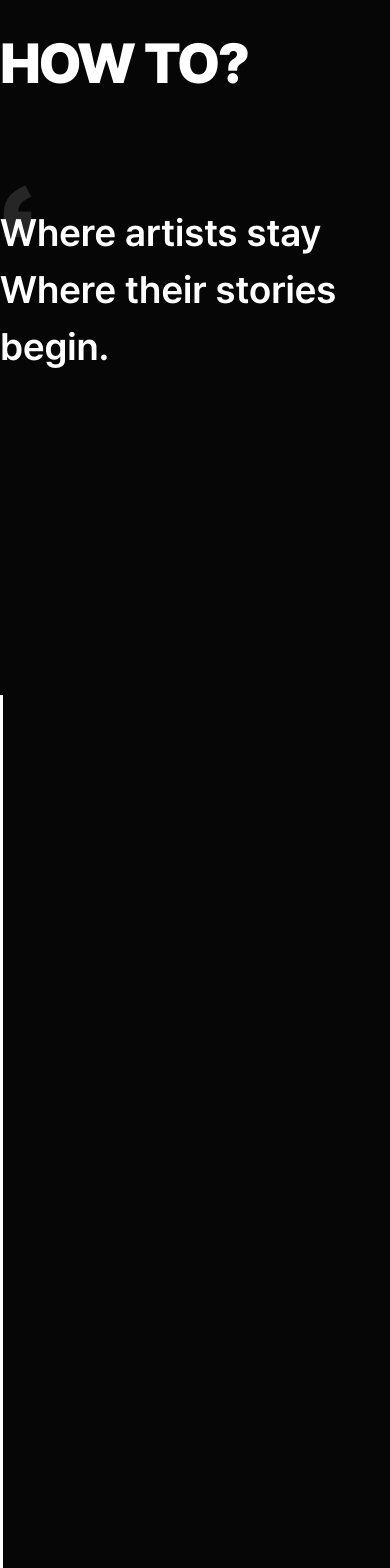
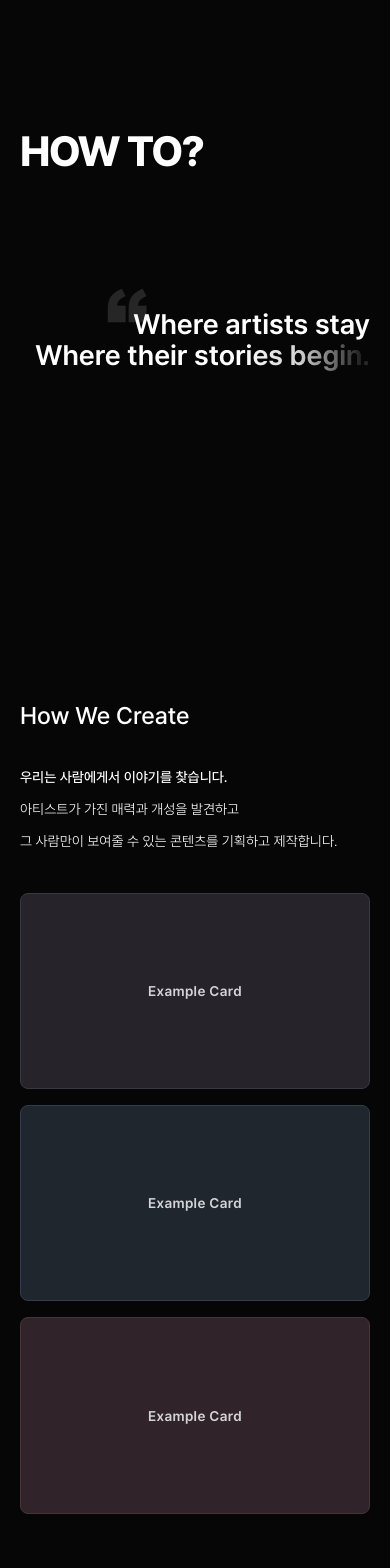
Before and after one commit to artistcanvas/TheArtistCanvas, a Next.js app: page / in a window 390 px wide. Shown: the part 920-2488 px from the top of the page. Built offline with nearby package versions, Linux system fonts and the light colour scheme.

Commit message:
howto section

```diff
--- a/app/_components/hero/AnimatedQuote.tsx
+++ b/app/_components/hero/AnimatedQuote.tsx
@@ -36,18 +36,20 @@ export default function AnimatedQuote() {
 
   return (
     <div ref={ref} className="relative">
+      <p className="relative z-10 text-[clamp(28px,calc((80/1920)*100vw),80px)] text-end text-nowrap md:text-start font-semibold leading-[1.1] md:leading-none">
+        {/* 첫 줄 */}
+        <span className="relative block">
+          {/* 기본 회색 */}
+          <span className="relative inline-block">
             <span
               aria-hidden="true"
-        className="font-arial pointer-events-none absolute -left-8 -top-10 z-0 text-[130px] font-black leading-none text-neutral-800 md:-left-16 md:-top-16 md:text-[210px]"
+              className="font-arial pointer-events-none absolute left-0 top-0 z-0 -translate-x-[0.33em] -translate-y-[0.4em] text-[3.00625em] font-black leading-none text-neutral-800"
             >
               “
             </span>
-
-      <p className="relative z-10 text-[38px] font-semibold md:text-[72px]">
-        {/* 첫 줄 */}
-        <span className="relative block">
-          {/* 기본 회색 */}
-          <span className="text-neutral-800">Where artists stay</span>
+            <span className="relative z-10 text-neutral-800">
+              Where artists stay
+            </span>
 
             <motion.span
               style={{
@@ -55,12 +57,13 @@ export default function AnimatedQuote() {
               }}
               aria-hidden="true"
               className="
-              absolute left-0 top-0
+                absolute left-0 top-0 z-10
                 bg-clip-text text-transparent
               "
             >
               Where artists stay
             </motion.span>
+          </span>
         </span>
 
         {/* 둘째 줄 */}
--- a/app/_components/hero/HowTo.tsx
+++ b/app/_components/hero/HowTo.tsx
@@ -5,6 +5,7 @@ import HowToCard from "./HowToCard";
 import ProgressLine from "./ProgressLine";
 
 const LINE_DRAW_DURATION = 1000;
+const MD_BREAKPOINT = 768;
 
 export default function HowTo() {
   const lineTrackRef = useRef<HTMLDivElement>(null);
@@ -22,6 +23,12 @@ export default function HowTo() {
 
         hasStartedRef.current = true;
         setIsLineActive(true);
+
+        const shouldAutoScroll = window.matchMedia(
+          `(min-width: ${MD_BREAKPOINT}px)`,
+        ).matches;
+
+        if (!shouldAutoScroll) return;
 
         const startY = window.scrollY;
         const lineTrackTop =
@@ -66,21 +73,21 @@ export default function HowTo() {
   return (
     <section
       id="works"
-      className="relative min-h-[2200px] flex justify-center overflow-hidden py-28"
+      className="relative flex justify-center overflow-hidden pt-[clamp(206px,calc((446/1920)*100vw),446px)]"
     >
-      <div className="w-[1580px]">
-        <h2 className="text-[56px] text-start font-black leading-none tracking-[-0.04em] md:text-[120px] lg:text-[150px]">
+      <div className="w-full max-w-[1920px] px-5 md:px-[clamp(20px,calc((170/1920)*100vw),170px)]">
+        <h2 className="text-[clamp(42px,calc((136/1920)*100vw),136px)] text-start font-extrabold leading-none tracking-[-0.04em]">
           HOW TO?
         </h2>
 
-        <div className="mt-28 md:mt-[158px] flex justify-end">
+        <div className="mt-[clamp(137px,calc((240/1920)*100vw),240px)] mb-[clamp(327px,calc((355/1920)*100vw),355px)] flex justify-end md:mb-[clamp(206px,calc((355/1920)*100vw),355px)]">
           <AnimatedQuote />
         </div>
 
-        <div className="relative mt-80 grid gap-20 md:mt-[520px] md:min-h-[1510px] md:grid-cols-[1fr_1fr] md:items-end">
+        <div className="relative grid gap-[36px] md:gap-20 md:min-h-[1510px] md:grid-cols-[1fr_1fr] md:items-end">
           <div
             ref={lineTrackRef}
-            className="relative min-h-[1200px] pl-10 md:min-h-[1510px] md:pl-[50px]"
+            className="relative mx-auto w-full md:mx-0 md:min-h-[1441px] md:w-auto md:pl-[50px]"
           >
             <ProgressLine
               isActive={isLineActive}
@@ -88,18 +95,19 @@ export default function HowTo() {
               onComplete={() => setIsLineComplete(true)}
             />
 
-            <div className="absolute bottom-0 left-10 md:left-[50px]">
-              <h3 className="text-2xl font-semibold md:text-3xl">
+            <div className="md:absolute md:bottom-0 md:left-[50px]">
+              <h3 className="text-[clamp(24px,calc((30/1920)*100vw),30px)] font-medium">
                 How We Create
               </h3>
 
-              <p className="mt-8 text-base leading-8 text-white md:text-xl md:leading-9">
-                <strong className="font-semibold">
+              <p className="mt-[clamp(27px,calc((35/1920)*100vw),35px)] text-[clamp(14px,calc((20/1920)*100vw),20px)] font-light leading-8 text-white md:leading-9">
+                <strong className="font-medium">
                   우리는 사람에게서 이야기를 찾습니다.
                 </strong>
                 <br />
                 아티스트가 가진 매력과 개성을 발견하고
-                <br />그 사람만이 보여줄 수 있는 콘텐츠를 기획하고 제작합니다.
+                <br />
+                그 사람만이 보여줄 수 있는 콘텐츠를 기획하고 제작합니다.
               </p>
             </div>
           </div>
--- a/app/_components/hero/HowToCard.tsx
+++ b/app/_components/hero/HowToCard.tsx
@@ -2,6 +2,14 @@
 
 import { motion } from "framer-motion";
 import Image from "next/image";
+import { useEffect, useRef, useState } from "react";
+
+const MD_BREAKPOINT = 768;
+const MOBILE_CARD_WIDTH = 335;
+const MOBILE_CARD_HEIGHT = 188;
+const MOBILE_CARD_GAP = 16;
+const DESKTOP_CARD_STEP_PERCENT = 33.78;
+const DESKTOP_HIDDEN_TOP_PERCENT = 67.55;
 
 const cards = [
   {
@@ -29,28 +37,72 @@ type HowToCardProps = {
 };
 
 export default function HowToCard({ shouldReveal }: HowToCardProps) {
+  const stackRef = useRef<HTMLDivElement>(null);
+  const [isDesktop, setIsDesktop] = useState(false);
+  const [cardWidth, setCardWidth] = useState(MOBILE_CARD_WIDTH);
+
+  useEffect(() => {
+    const mediaQuery = window.matchMedia(`(min-width: ${MD_BREAKPOINT}px)`);
+    const updateIsDesktop = () => setIsDesktop(mediaQuery.matches);
+
+    updateIsDesktop();
+    mediaQuery.addEventListener("change", updateIsDesktop);
+
+    return () => mediaQuery.removeEventListener("change", updateIsDesktop);
+  }, []);
+
+  useEffect(() => {
+    if (!stackRef.current) return;
+
+    const updateCardWidth = () => {
+      if (stackRef.current) {
+        setCardWidth(stackRef.current.offsetWidth);
+      }
+    };
+    const resizeObserver = new ResizeObserver(updateCardWidth);
+
+    updateCardWidth();
+    resizeObserver.observe(stackRef.current);
+
+    return () => resizeObserver.disconnect();
+  }, []);
+
+  const mobileCardHeight =
+    (cardWidth / MOBILE_CARD_WIDTH) * MOBILE_CARD_HEIGHT;
+  const mobileCardStep = mobileCardHeight + MOBILE_CARD_GAP;
+  const mobileStackHeight = mobileCardHeight * cards.length + MOBILE_CARD_GAP * 2;
+  const cardStepPercent = isDesktop
+    ? DESKTOP_CARD_STEP_PERCENT
+    : mobileCardStep;
+  const hiddenTopPercent = isDesktop
+    ? DESKTOP_HIDDEN_TOP_PERCENT
+    : mobileCardStep * 2;
+  const shouldShowCards = !isDesktop || shouldReveal;
+
   return (
     <div className="flex w-full self-end justify-center md:justify-end">
       <motion.div
+        ref={stackRef}
         initial="hidden"
-        animate={shouldReveal ? "show" : "hidden"}
-        className="relative aspect-[523/903] w-full max-w-[523px]"
+        animate={shouldShowCards ? "show" : "hidden"}
+        style={{ height: isDesktop ? undefined : mobileStackHeight }}
+        className="relative w-full md:aspect-[523/894] md:max-w-[523px]"
       >
         {cards.map((card, index) => (
           <motion.div
             key={index}
             variants={{
               hidden: {
-                top: "67.55%",
+                top: `${hiddenTopPercent}${isDesktop ? "%" : "px"}`,
                 zIndex: cards.length - index,
               },
               show: {
-                top: `${index * 33.78}%`,
+                top: `${index * cardStepPercent}${isDesktop ? "%" : "px"}`,
                 zIndex: cards.length - index,
                 transition: {
-                  duration: 0.9,
-                  delay: 0.28 + index * 0.08,
-                  ease: [0.22, 1, 0.36, 1],
+                  duration: isDesktop ? 0.9 : 0,
+                  delay: isDesktop ? 0.1 + index * 0.08 : 0,
+                  ease: [0.1, 1, 0.36, 1],
                 },
               },
             }}
@@ -62,7 +114,7 @@ export default function HowToCard({ shouldReveal }: HowToCardProps) {
                 alt={card.alt}
                 width={523}
                 height={293}
-                className="w-full rounded-lg border border-zinc-900 object-cover"
+                className="aspect-[335/188] w-full rounded-lg border border-zinc-900 object-cover md:aspect-[523/293]"
               />
             ) : (
               <div
@@ -70,7 +122,7 @@ export default function HowToCard({ shouldReveal }: HowToCardProps) {
                   backgroundColor: card.backgroundColor,
                   borderColor: card.borderColor,
                 }}
-                className="flex aspect-[523/293] w-full items-center justify-center rounded-lg border"
+                className="flex aspect-[335/188] w-full items-center justify-center rounded-lg border md:aspect-[523/293]"
               >
                 <span className="text-sm font-semibold tracking-wide text-zinc-300">
                   Example Card
--- a/app/_components/hero/ProgressLine.tsx
+++ b/app/_components/hero/ProgressLine.tsx
@@ -19,7 +19,7 @@ export default function ProgressLine({
   return (
     <div
       ref={ref}
-      className="absolute bottom-0 left-0 top-0 w-[3px] overflow-hidden md:w-[5px]"
+      className="hidden md:block absolute bottom-0 left-0 top-0 w-[3px] overflow-hidden md:w-[5px]"
     >
       <motion.div
         initial={false}
```
Lines whose indentation alone changed are shown as unchanged.
